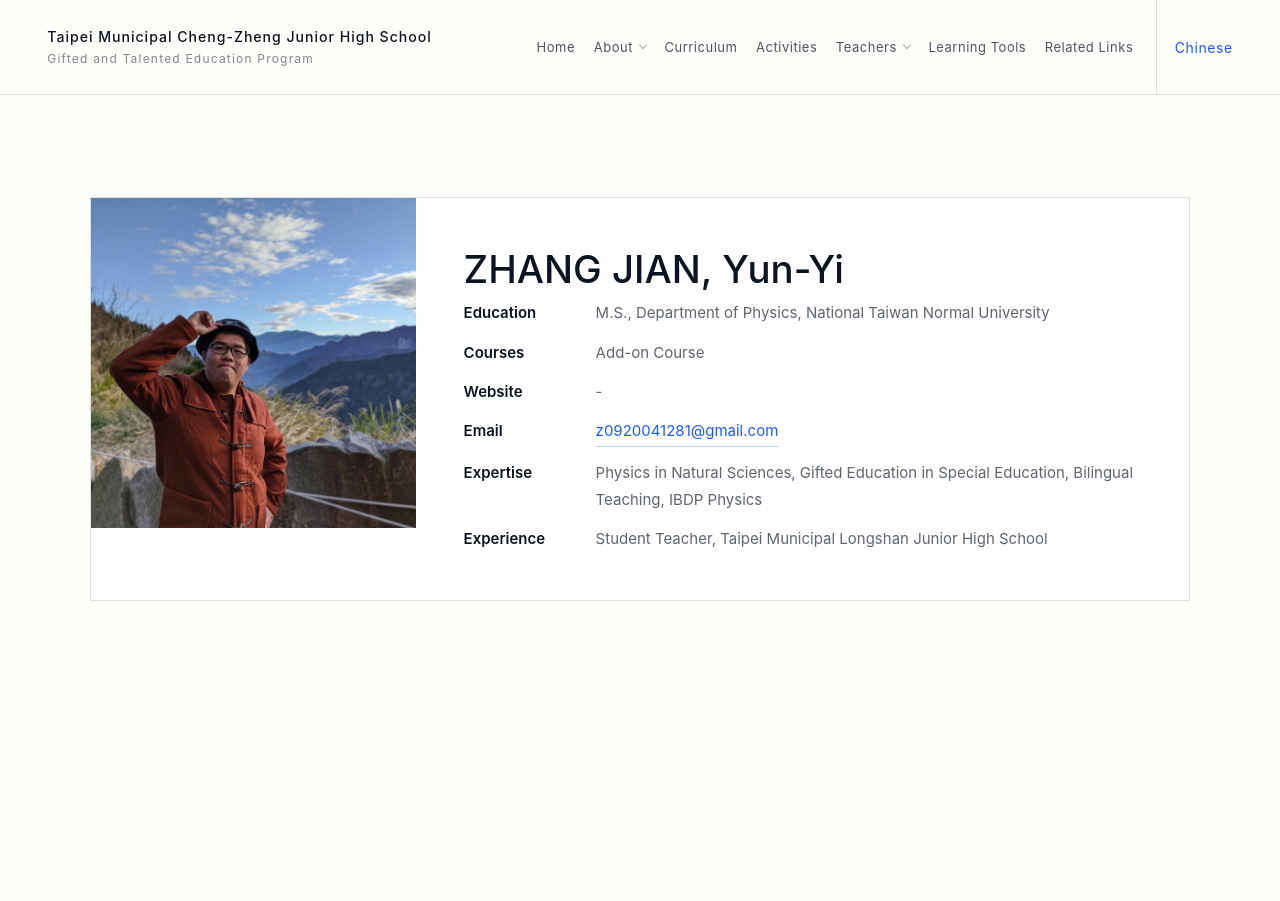
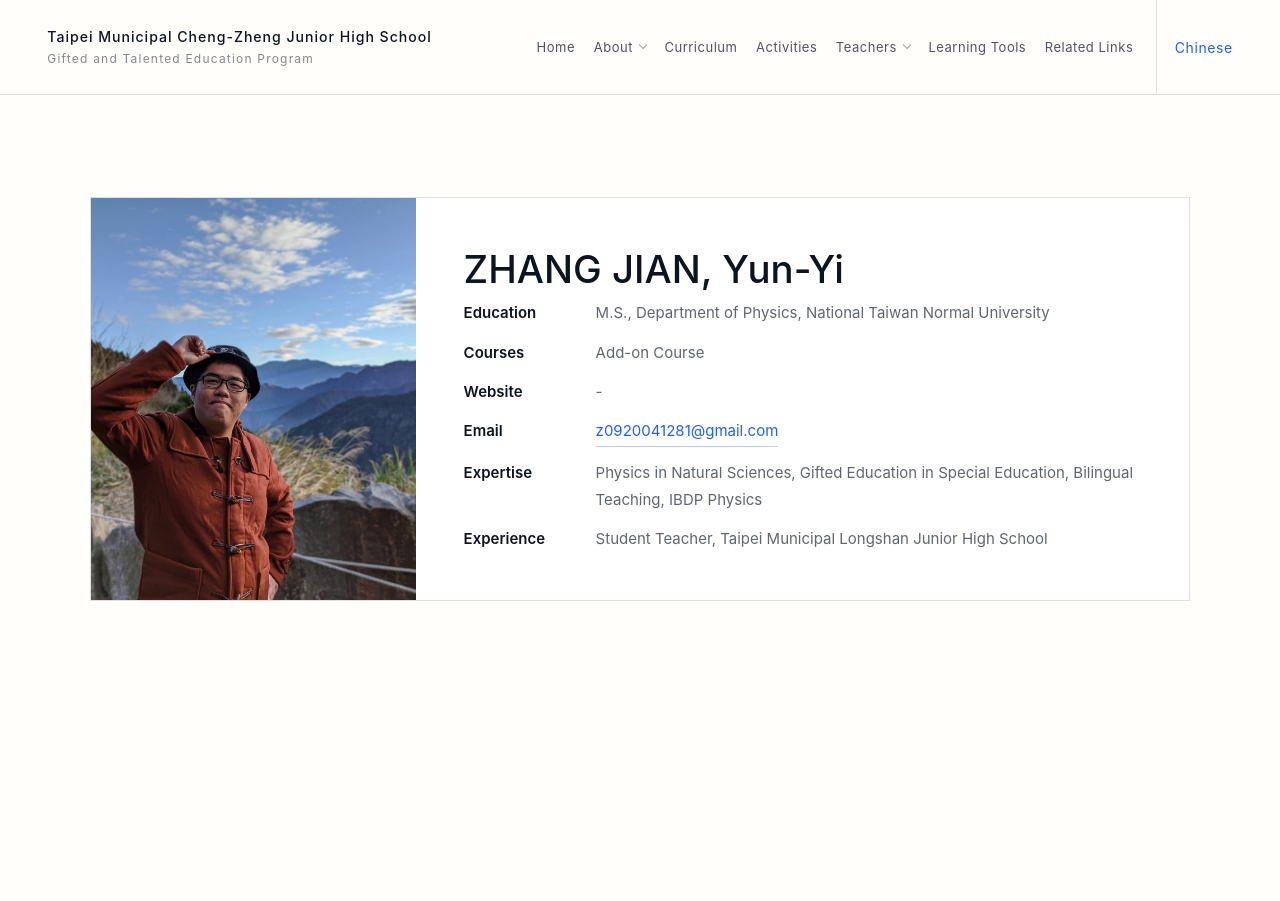
Before and after one commit to gateczjh/gateczjh.github.io, a Jekyll site: the page built from en/teachers/zhangjian-yunyi.html, in a window 1280 px wide. Built offline with Jekyll 4.4.1, drawn with Linux system fonts in a browser that asks for light colours.

Commit message:
Update style.css

```diff
--- a/css/style.css
+++ b/css/style.css
@@ -1964,3 +1964,67 @@ input {
     object-fit: cover;
   }
 }
+
+
+/* ==================================================
+   TEACHERS — PHOTO/TEXT EDGE ALIGNMENT
+================================================== */
+
+/*
+  Desktop/tablet:
+  The photo column stretches to exactly the same height as the
+  text/content column, so the photo's top and bottom edges line up
+  with the teacher information area on both overview and profile pages.
+*/
+@media (min-width: 821px) {
+  .teacher-card {
+    align-items: stretch;
+  }
+
+  .teacher-photo,
+  .teacher-profile-photo {
+    height: auto !important;
+    min-height: 0 !important;
+    max-height: none !important;
+    align-self: stretch;
+  }
+
+  .teacher-photo img,
+  .teacher-list .teacher-photo img,
+  .teacher-profile-photo img {
+    width: 100%;
+    height: 100% !important;
+    min-height: 0 !important;
+    max-height: none !important;
+    object-fit: cover;
+    object-position: center;
+  }
+
+  .teacher-content {
+    align-self: stretch;
+  }
+}
+
+/*
+  Mobile keeps a stable image frame because the photo is stacked
+  above the text rather than beside it.
+*/
+@media (max-width: 820px) {
+  .teacher-photo,
+  .teacher-profile-photo {
+    height: 260px !important;
+    min-height: 260px !important;
+    max-height: 260px !important;
+  }
+
+  .teacher-photo img,
+  .teacher-list .teacher-photo img,
+  .teacher-profile-photo img {
+    width: 100%;
+    height: 260px !important;
+    min-height: 260px !important;
+    max-height: 260px !important;
+    object-fit: cover;
+    object-position: center;
+  }
+}
```
